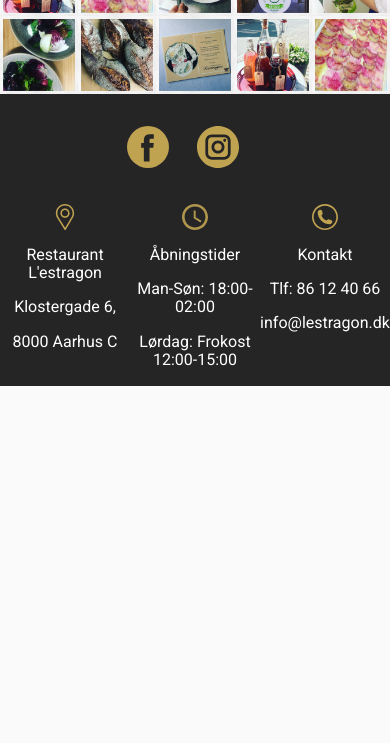
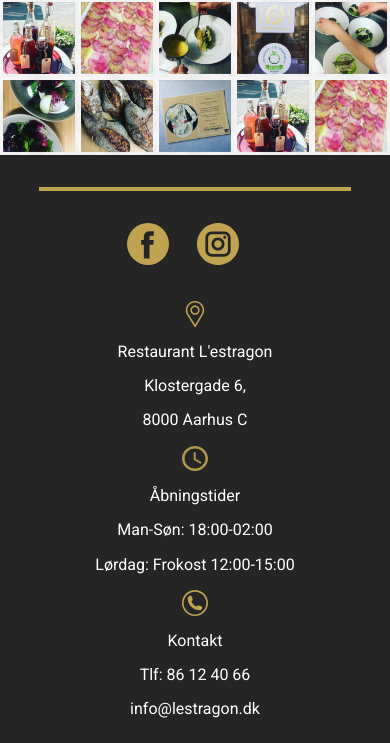
Before and after one commit to Marchogh/3semexam, a PHP site: page / in a window 390 px wide. Shown: the part 4352-5095 px from the top of the page. Before the commit the page ends 4738 px from the top, so only its background shows below. Run offline with PHP 8.4, Linux system fonts and the light colour scheme.

Commit message:
Done with the footer and added the flower to the menucard.

```diff
--- a/css/main.css
+++ b/css/main.css
@@ -530,7 +530,15 @@ template {
   background: #262526;
   color: #fff;
   text-align: center;
-  padding-top: 2em; }
+  padding-top: 2em;
+  padding-bottom: 0.5em; }
+  .footer::before {
+    content: '';
+    display: block;
+    width: 80%;
+    border: solid #BFA351 2px;
+    margin: auto;
+    margin-bottom: 2em; }
   .footer__social {
     height: 5vh;
     margin-right: 1.5em; }
@@ -539,5 +547,11 @@ template {
 
 .footer__content {
   display: grid;
-  grid-template-columns: repeat(3, 1fr);
-  margin-top: 2em; }
+  grid-template-columns: repeat(3, 250px);
+  margin-top: 2em;
+  -webkit-box-pack: center;
+  -ms-flex-pack: center;
+  justify-content: center; }
+  @media only screen and (max-width: 760px) {
+    .footer__content {
+      grid-template-columns: 1fr; } }
--- a/index.html
+++ b/index.html
@@ -3,7 +3,7 @@
     <meta charset="UTF-8">
     <meta name="viewport" content="width=device-width, initial-scale=1.0">
     <meta http-equiv="X-UA-Compatible" content="ie=edge">
-    <title>L'estragon</title>
+    <title>Restaurant - L'estragon</title>
     <meta name="description" content="Eksklusiv restaurant Med plads til bare 22 gæster giver det lille fransk inspirede lokale gode rammer for nydelsen af vore udsøgte retter og vine."/>
     <link rel="stylesheet" href="css/main.css">
 </head>
@@ -12,7 +12,7 @@
     <!-- Header starts here -->
     <header class="header">
         <div class="logo">
-        <img  src="images/lestragon-logo.png" alt="">
+        <img  src="images/lestragon-logo.png" alt="Logo L'estragon">
     </div>
     <!-- Navbar -->
         <nav class="header__nav">
@@ -43,6 +43,7 @@
         </div>
 
         <div class="menucard__menu">
+            <img src="/images/menucard/Flower.png" alt="">
             <h3>Maj-menu</h3>
             <h4>Start aftenen med bobler og snacks 115 kr.</h4>
             <h4>Menu Complete</h4>
@@ -121,8 +122,8 @@
 
     <footer class="footer">
 
-        <img class="footer__social" src="/images/social/facebook.svg" alt=""><img src="" alt="">
-        <img class="footer__social" src="/images/social/instagram.svg" alt=""><img src="" alt="">
+       <a href="https://www.facebook.com/Restaurant-Lestragon-168477629852832/" target="_blank"><img class="footer__social" src="/images/social/facebook.svg" alt="Facebook L'estragon"></a>
+       <a href="https://www.instagram.com/lestragonaarhus/" target="_blank"><img class="footer__social" src="/images/social/instagram.svg" alt="Instagram L'estragon"></a>
 
         <div class="footer__content">
     <div class="location">
--- a/sass/layout/_footer.scss
+++ b/sass/layout/_footer.scss
@@ -3,7 +3,16 @@
     color: $white;
     text-align: center;
     padding-top: 2em;
+    padding-bottom: 0.5em;
 
+    &::before {
+        content: '';
+        display: block;
+        width: 80%;
+        border: solid $gold 2px;
+        margin: auto;
+        margin-bottom: 2em;
+    }
 
     &__social {
         height: 5vh;
@@ -18,6 +27,11 @@
 
 .footer__content {
     display: grid;
-    grid-template-columns: repeat(3, 1fr);
+    grid-template-columns: repeat(3, 250px);
     margin-top: 2em;
+    justify-content: center;
+
+    @media only screen and (max-width: 760px) {
+        grid-template-columns: 1fr;
+    }
 }
```
Also changed, not shown: images/menucard/Flower.png (added), images/menucard/menucardflower.svg (added).
